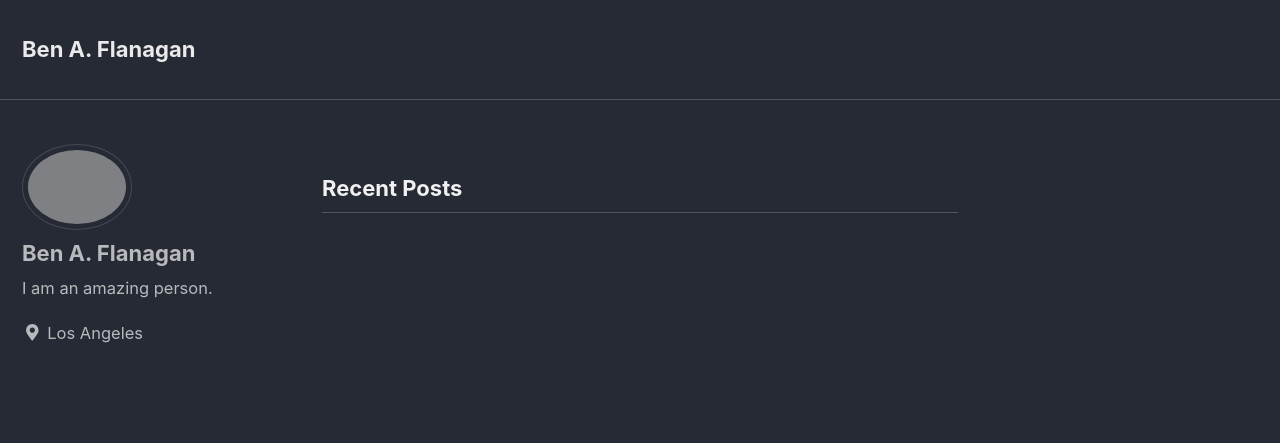
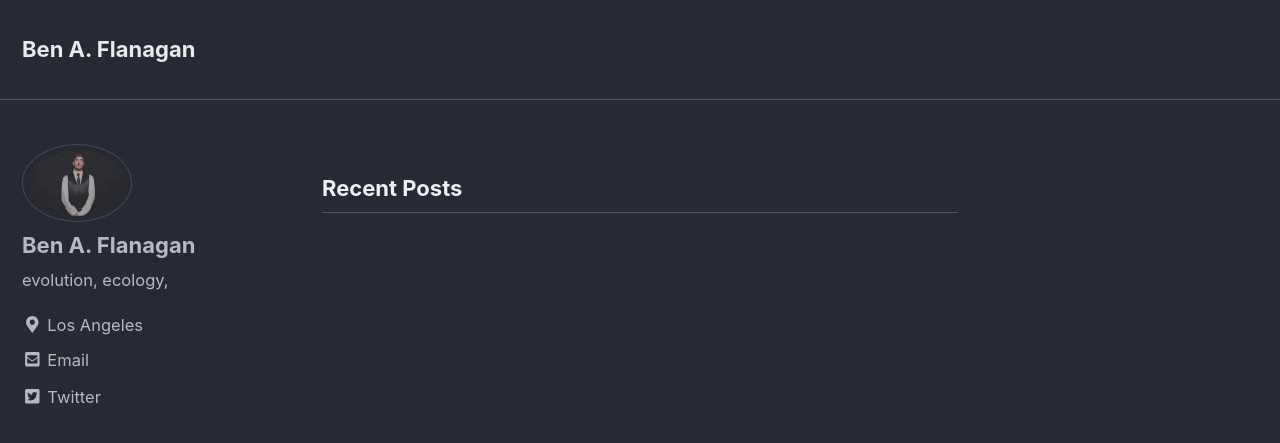
Before and after one commit to flanaganbena/flanaganbena.github.io, a Jekyll site: the page built from index.html, in a window 1280 px wide and 900 px high. Shown: the top 443 px of the window. Built offline with Jekyll 4.4.1, drawn with Linux system fonts in a browser that asks for light colours; nearby versions of some CDN libraries; the list of posts is cut into pages by our own code.

Commit message:
Update _config.yml

```diff
--- a/_config.yml
+++ b/_config.yml
@@ -98,10 +98,10 @@ analytics:
 # Site Author
 author:
   name             : "Ben A. Flanagan"
-  avatar           :  path of avatar image, e.g. "/assets/images/bohnwedding.jpg"
-  bio              : "I am an amazing person."
+  avatar           : "/assets/images/bohnwedding.jpg"
+  bio              : "evolution, ecology, "
   location         : "Los Angeles"
-  email            :
+  email            : "bflanaga@usc.edu"
   uri              :
   home             : # null (default), "absolute or relative url to link to author home"
   bitbucket        :
@@ -122,7 +122,7 @@ author:
   stackoverflow    : # "123456/username" (the last part of your profile url, e.g. https://stackoverflow.com/users/123456/username)
   steam            : # "steamId" (the last part of your profile url, e.g. https://steamcommunity.com/id/steamId/)
   tumblr           :
-  twitter          :
+  twitter          : https://twitter.com/ben_flanny
   vine             :
   weibo            :
   xing             :
```
